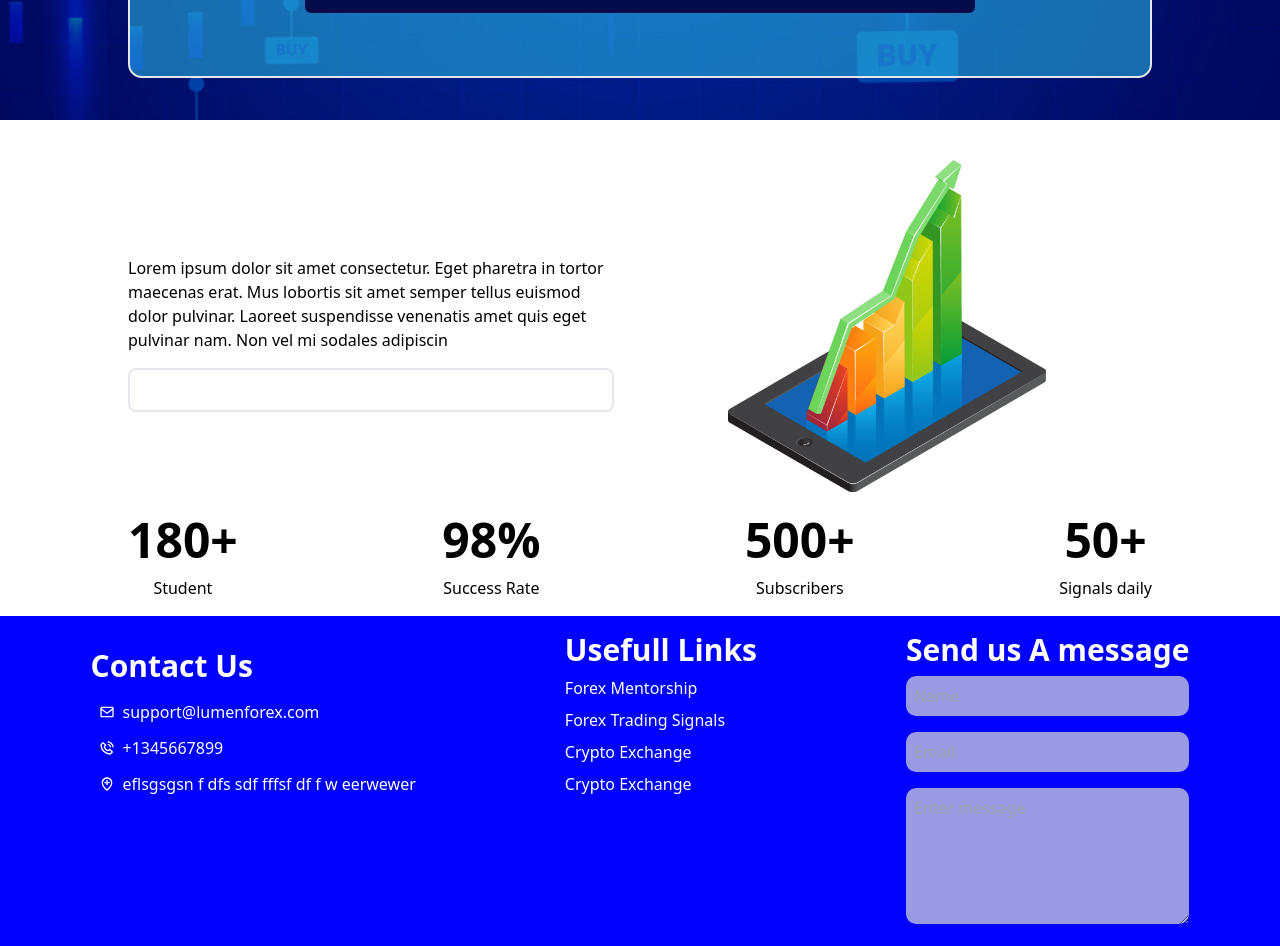
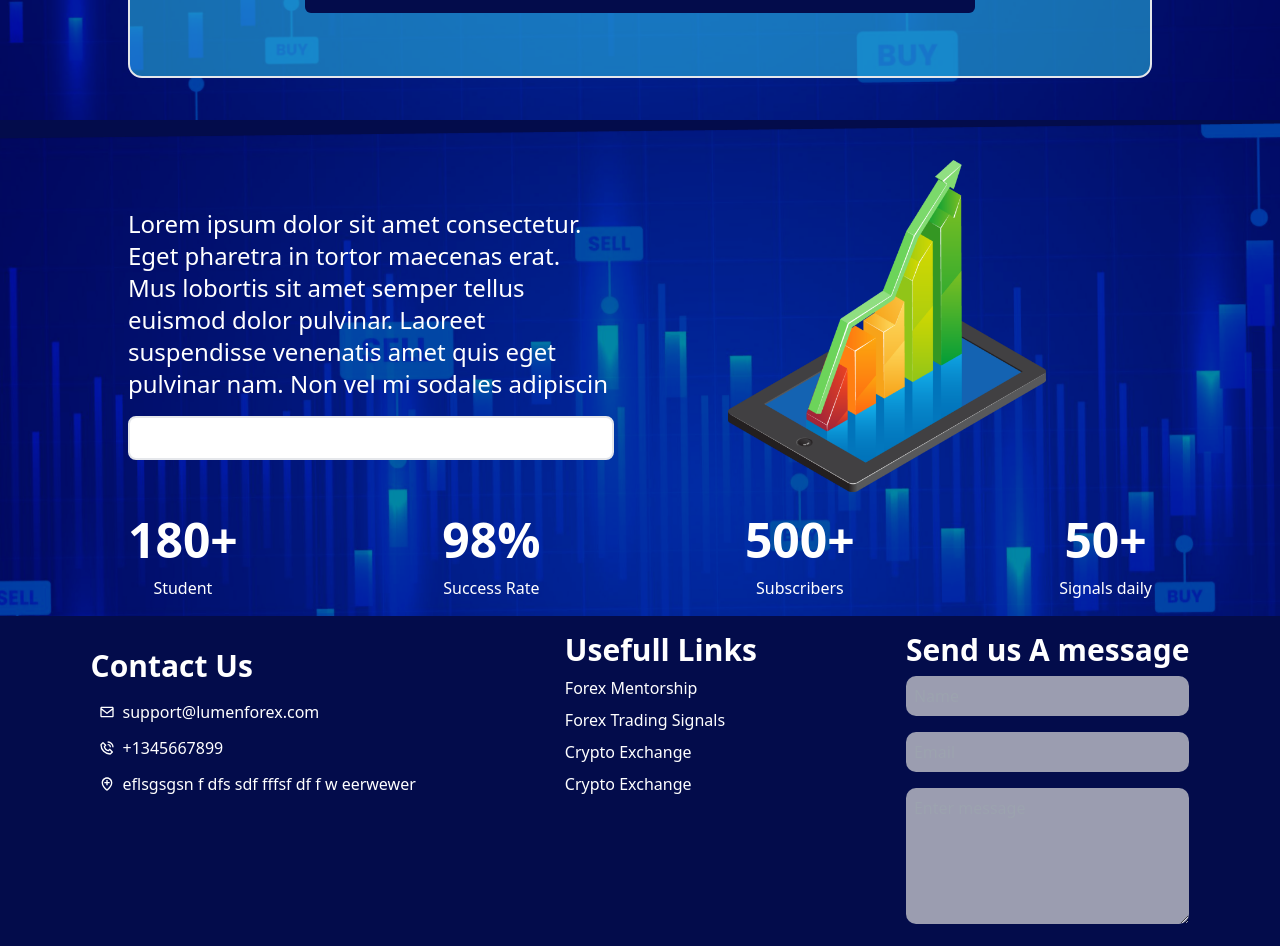
Before and after one commit to Nanocodes-Programming/forex-bang-frontend, a React (Create React App) app: page / in a window 1280 px wide. Shown: the part 1260-2206 px from the top of the page. Built offline with nearby package versions, Linux system fonts and the light colour scheme.

Commit message:
desktop home page done

```diff
--- a/src/components/Footer.jsx
+++ b/src/components/Footer.jsx
@@ -5,7 +5,7 @@ import UseLInks from "./UseLInks";
 
 const Footer = () => {
   return (
-    <div className="flex justify-around p-[1rem] items-start bg-[blue] text-white ">
+    <div className="flex justify-around p-[1rem] items-start bg-[#030C4B] text-white ">
       <FooterContact />
       <UseLInks />
       <FooterForm />
--- a/src/components/Layout.jsx
+++ b/src/components/Layout.jsx
@@ -5,9 +5,11 @@ import Nav from "./Nav";
 const Layout = ({ children }) => {
   return (
     <>
-      <Nav />
-      {children}
-      <Footer />
+      <section className=" bg-[#030C4B]">
+        <Nav />
+        {children}
+        <Footer />
+      </section>
     </>
   );
 };
--- a/src/components/ScrollCounter.jsx
+++ b/src/components/ScrollCounter.jsx
@@ -2,7 +2,7 @@ import React from "react";
 
 const ScrollCounter = () => {
   return (
-    <div className="flex justify-between w-[80%] m-auto text-center">
+    <div className="flex justify-between w-[80%] m-auto text-center text-white">
       <aside>
         <h1 className="text-5xl mb-3 font-bold">180+</h1>
         <p>Student</p>
--- a/src/components/TradeChart.jsx
+++ b/src/components/TradeChart.jsx
@@ -5,9 +5,9 @@ import ScrollCounter from "./ScrollCounter";
 const TradeChart = () => {
   return (
     <>
-      <div className="flex justify-between gap-2 py-[1.5rem] w-[80%] m-auto items-center">
+      <div className="flex justify-between gap-2 py-[1.5rem] w-[80%] m-auto items-center text-white">
         <aside className="basis-[49%]">
-          <p className="my-4">
+          <p className="my-4 text-2xl">
             Lorem ipsum dolor sit amet consectetur. Eget pharetra in tortor
             maecenas erat. Mus lobortis sit amet semper tellus euismod dolor
             pulvinar. Laoreet suspendisse venenatis amet quis eget pulvinar nam.
--- a/src/pages/Home.jsx
+++ b/src/pages/Home.jsx
@@ -26,8 +26,8 @@ const Home = () => {
           </div>
           {/* services ends here  */}
         </Wrapper>
-        <div className="min-h-[580px] bg-[url('/src/assets/img/forexbg.png')]  bg-[#030C4B] bg-cover bg-center"></div>
-        <div className="my-[1rem]">
+        <div className="min-h-[580px] bg-[url('/src/assets/img/forexbg.png')]   bg-cover bg-center"></div>
+        <div className="py-[1rem] bg-[url('/src/assets/img/forexbg.png')]">
           <TradeChart />
         </div>
       </Layout>
```
